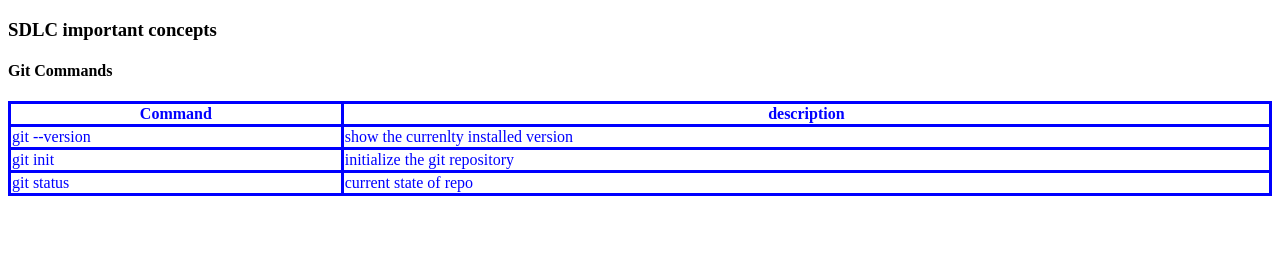
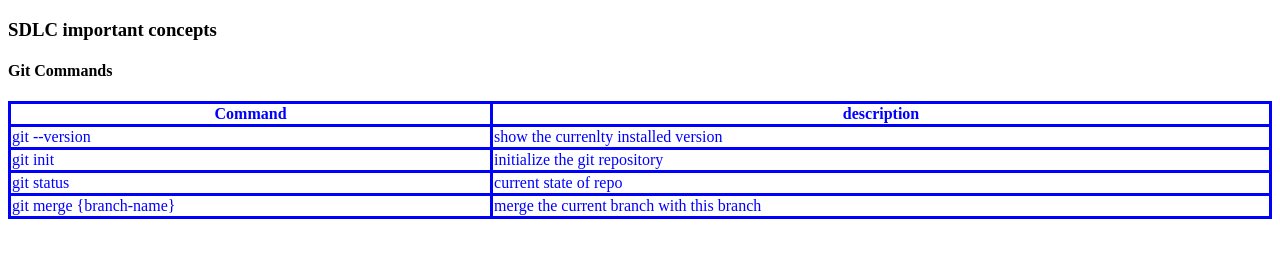
Before and after one commit to darklight-amit/python-refresher, a plain HTML site: page index.html in a window 1280 px wide. Drawn offline with Linux system fonts and the light colour scheme.

Commit message:
add new changes

```diff
--- a/index.html
+++ b/index.html
@@ -37,6 +37,10 @@
 				<td>git status</td>
 				<td>current state of repo</td>
 			</tr>
+			<tr>
+				<td>git merge {branch-name}</td>
+				<td>merge the current branch with this branch</td>
+			</tr>
 		</table>
 	</body>
 </html>
```
